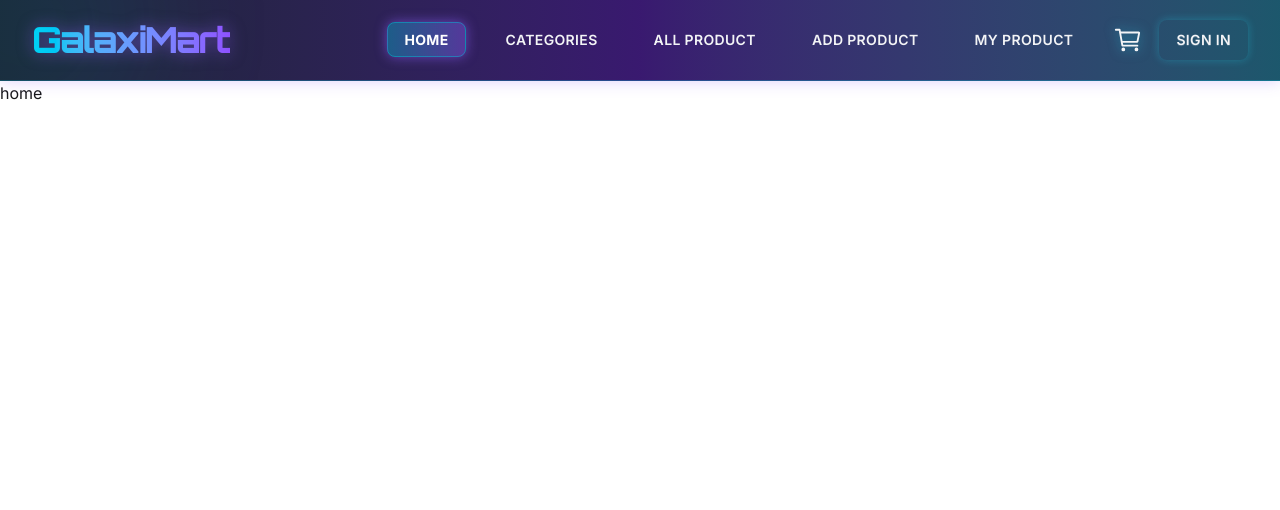
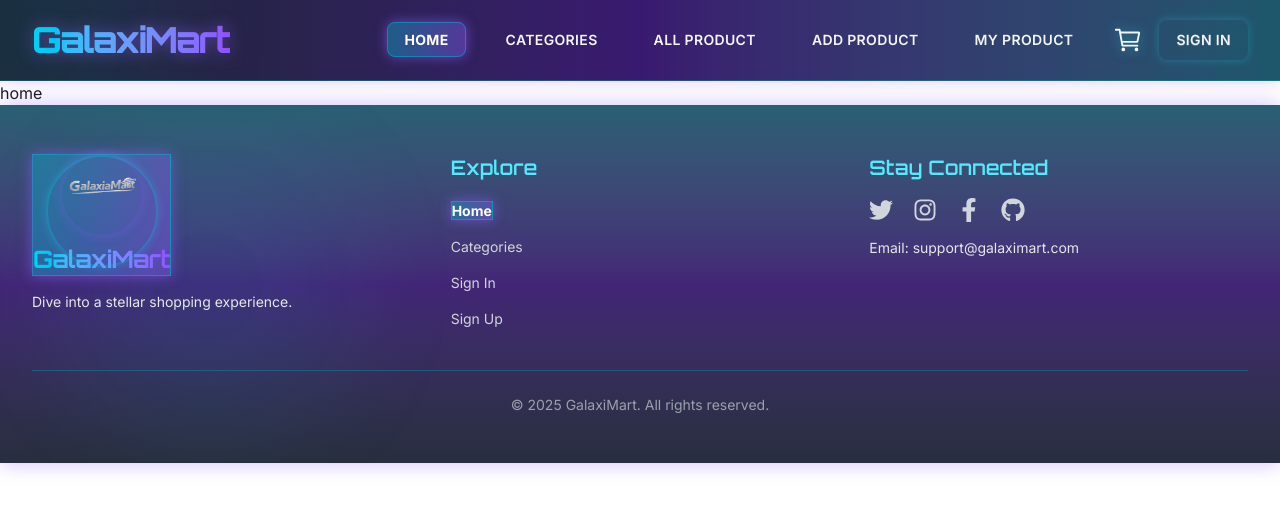
Before and after one commit to Mysterio-O/Galaximart-Client, a React (Vite) app: page / in a window 1280 px wide. Shown: the top 510 px of the page. Built offline with nearby package versions, Linux system fonts and the light colour scheme.

Commit message:
added footer

```diff
--- a/src/RootLayout/RootLayout.jsx
+++ b/src/RootLayout/RootLayout.jsx
@@ -1,12 +1,14 @@
 import React from 'react';
 import { Outlet } from 'react-router';
 import Navbar from '../components/common/Navbar';
+import Footer from '../components/common/Footer';
 
 const RootLayout = () => {
     return (
         <div className='inter'>
             <Navbar/>
             <Outlet/>
+            <Footer/>
         </div>
     );
 };
--- a/src/components/common/Footer.jsx
+++ b/src/components/common/Footer.jsx
@@ -1,10 +1,190 @@
 import React from 'react';
+import { NavLink } from 'react-router';
+import { motion } from 'motion/react';
+import { FaTwitter, FaInstagram, FaFacebookF, FaGithub } from 'react-icons/fa';
 
 const Footer = () => {
+    const linkVariants = {
+        hover: { scale: 1.15, color: '#22d3ee', y: -3, transition: { duration: 0.3 } }
+    };
+
+    const iconVariants = {
+        hover: { scale: 1.25, color: '#e879f9', y: -2, transition: { duration: 0.3 } }
+    };
+
+    const logoVariants = {
+        hidden: { opacity: 0, scale: 0.7, rotate: -10 },
+        visible: { opacity: 1, scale: 1, rotate: 0, transition: { duration: 0.9, ease: 'easeOut' } },
+        hover: { scale: 1.05, filter: 'drop-shadow(0 0 15px rgba(34,211,238,0.7))' }
+    };
+
+    const ringVariants = {
+        hidden: { opacity: 0, scale: 0.5 },
+        visible: { opacity: 0.5, scale: 1, transition: { duration: 1.2, ease: 'easeOut' } },
+        hover: { rotate: 360, transition: { duration: 4, ease: 'linear', repeat: Infinity } }
+    };
+
+    const footerVariants = {
+        hidden: { opacity: 0, y: 30 },
+        visible: {
+            opacity: 1,
+            y: 0,
+            transition: { duration: 0.7, ease: 'easeOut', staggerChildren: 0.15 }
+        }
+    };
+
+    const links = [
+        { name: 'Home', to: '/' },
+        { name: 'Categories', to: '/categories' },
+        { name: 'Sign In', to: '/auth/signin' },
+        { name: 'Sign Up', to: '/auth/signup' }
+    ];
+
     return (
-        <div>
+        <footer className="relative bg-gradient-to-t from-gray-900/90 via-violet-950/90 to-cyan-900/90 backdrop-blur-2xl shadow-[0_0_20px_rgba(139,92,246,0.4)] border-t border-cyan-500/40 py-12 overflow-hidden">
+            {/* Wave Background Animation */}
+            <div className="absolute inset-0 pointer-events-none">
+                <div className="absolute w-full h-full bg-bottom bg-no-repeat opacity-30 animate-wave"></div>
+                <div className="absolute w-72 h-72 bg-cyan-500/25 rounded-full filter blur-3xl animate-pulse opacity-20 top-[10%] left-[5%]"></div>
+                <div className="absolute w-80 h-80 bg-magenta-500/25 rounded-full filter blur-3xl animate-pulse opacity-20 bottom-[15%] right-[5%] animate-pulse-slow"></div>
+            </div>
 
-        </div>
+            <div className="max-w-7xl mx-auto px-4 sm:px-6 lg:px-8 relative z-10">
+                <motion.div
+                    className="grid grid-cols-1 md:grid-cols-3 gap-10 text-gray-200"
+                    variants={footerVariants}
+                    initial="hidden"
+                    animate="visible"
+                >
+                    {/* Brand Section */}
+                    <motion.div variants={footerVariants} className="flex flex-col items-center md:items-start">
+                        <NavLink to="/">
+                            <motion.div
+                                className="relative flex flex-col items-center"
+                                variants={logoVariants}
+                                initial="hidden"
+                                animate="visible"
+                                whileHover="hover"
+                            >
+                                {/* Neon Ring Effect */}
+                                <motion.div
+                                    className="absolute w-28 h-28 rounded-full border-2 border-cyan-400/50 shadow-[0_0_10px_rgba(34,211,238,0.5)]"
+                                    variants={ringVariants}
+                                    initial="hidden"
+                                    animate="visible"
+                                    whileHover="hover"
+                                ></motion.div>
+                                <img
+                                    src="/main-logo.webp"
+                                    alt="GalaxiMart Logo"
+                                    className="w-20 h-20 rounded-full z-10 shadow-[0_0_12px_rgba(139,92,246,0.4)]"
+                                />
+                                <span className="orbitron text-2xl font-bold text-transparent bg-clip-text bg-gradient-to-r from-cyan-400 via-magenta-500 to-violet-500 tracking-tight mt-2">
+                                    GalaxiMart
+                                </span>
+                            </motion.div>
+                        </NavLink>
+                        <p className="inter text-sm text-center md:text-left mt-4">
+                            Dive into a stellar shopping experience.
+                        </p>
+                    </motion.div>
+
+                    {/* Navigation Links */}
+                    <motion.div variants={footerVariants} className="flex flex-col items-center md:items-start">
+                        <h3 className="orbitron text-xl font-semibold text-cyan-300 mb-4">Explore</h3>
+                        <ul className="space-y-3">
+                            {links.map((link) => (
+                                <motion.li key={link.name} variants={linkVariants} whileHover="hover">
+                                    <NavLink
+                                        to={link.to}
+                                        className="inter text-sm text-gray-300 hover:text-cyan-400 transition-all duration-300"
+                                    >
+                                        {link.name}
+                                    </NavLink>
+                                </motion.li>
+                            ))}
+                        </ul>
+                    </motion.div>
+
+                    {/* Social Media & Contact */}
+                    <motion.div variants={footerVariants} className="flex flex-col items-center md:items-start">
+                        <h3 className="orbitron text-xl font-semibold text-cyan-300 mb-4">Stay Connected</h3>
+                        <div className="flex space-x-5 mb-4">
+                            <motion.a
+                                href="https://twitter.com"
+                                target="_blank"
+                                rel="noopener noreferrer"
+                                variants={iconVariants}
+                                whileHover="hover"
+                                className="text-gray-300"
+                            >
+                                <FaTwitter size={24} />
+                            </motion.a>
+                            <motion.a
+                                href="https://instagram.com"
+                                target="_blank"
+                                rel="noopener noreferrer"
+                                variants={iconVariants}
+                                whileHover="hover"
+                                className="text-gray-300"
+                            >
+                                <FaInstagram size={24} />
+                            </motion.a>
+                            <motion.a
+                                href="https://facebook.com"
+                                target="_blank"
+                                rel="noopener noreferrer"
+                                variants={iconVariants}
+                                whileHover="hover"
+                                className="text-gray-300"
+                            >
+                                <FaFacebookF size={24} />
+                            </motion.a>
+                            <motion.a
+                                href="https://github.com"
+                                target="_blank"
+                                rel="noopener noreferrer"
+                                variants={iconVariants}
+                                whileHover="hover"
+                                className="text-gray-300"
+                            >
+                                <FaGithub size={24} />
+                            </motion.a>
+                        </div>
+                        <p className="inter text-sm text-center md:text-left">
+                            Email: <a href="mailto:support@galaximart.com" className="hover:text-cyan-400 transition-all duration-300">support@galaximart.com</a>
+                        </p>
+                    </motion.div>
+                </motion.div>
+
+                {/* Copyright Section */}
+                <motion.div
+                    className="mt-10 pt-6 border-t border-cyan-500/30 text-center"
+                    variants={footerVariants}
+                >
+                    <p className="inter text-sm text-gray-400">
+                        © {new Date().getFullYear()} GalaxiMart. All rights reserved.
+                    </p>
+                </motion.div>
+            </div>
+
+            <style jsx>{`
+        @keyframes pulse-slow {
+          0%, 100% { opacity: 0.2; transform: scale(1); }
+          50% { opacity: 0.35; transform: scale(1.15); }
+        }
+        .animate-pulse-slow {
+          animation: pulse-slow 7s ease-in-out infinite;
+        }
+        @keyframes wave {
+          0% { background-position-x: 0; }
+          100% { background-position-x: 1440px; }
+        }
+        .animate-wave {
+          animation: wave 20s linear infinite;
+        }
+      `}</style>
+        </footer>
     );
 };
 
```
